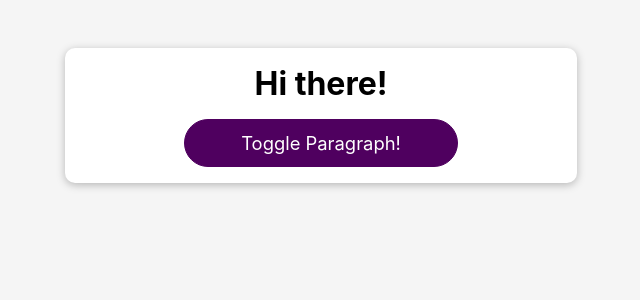
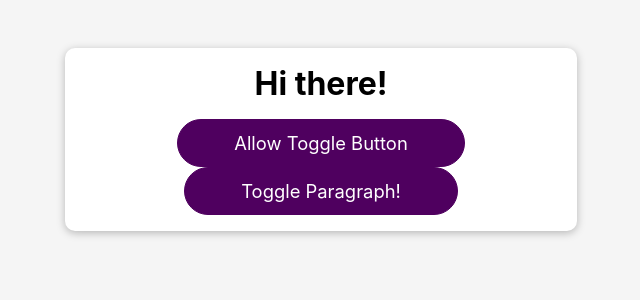
Before and after one commit to MdTasib/React-Complete-Guide, a React (Create React App) app: page / in a window 1280 px wide. Shown: the top 300 px of the page, without its empty margins (319-959 px from the left). Built offline with nearby package versions, Linux system fonts and the light colour scheme.

Commit message:
module 12/ lecture 07

```diff
--- a/src/Module_12/Module_12.jsx
+++ b/src/Module_12/Module_12.jsx
@@ -5,17 +5,25 @@ import DemoOutput from './components/Demo/DemoOutput';
 
 const Module_12 = () => {
 	const [showParagraph, setShowParagraph] = useState(false);
+	const [allowToggle, setAllowToggle] = useState(false);
 
 	console.log('APP RUNNING');
 
 	const toggleParagraphHandler = useCallback(() => {
-		setShowParagraph(prevShowParagraph => !prevShowParagraph);
-	}, []);
+		if (allowToggle) {
+			setShowParagraph(prevShowParagraph => !prevShowParagraph);
+		}
+	}, [allowToggle]);
+
+	const allowToggleHandler = () => {
+		setAllowToggle(true);
+	};
 
 	return (
 		<div className='app'>
 			<h1>Hi there!</h1>
 			<DemoOutput show={false} />
+			<Button onClick={allowToggleHandler}>Allow Toggle Button</Button>
 			<Button onClick={toggleParagraphHandler}>Toggle Paragraph!</Button>
 		</div>
 	);
```
